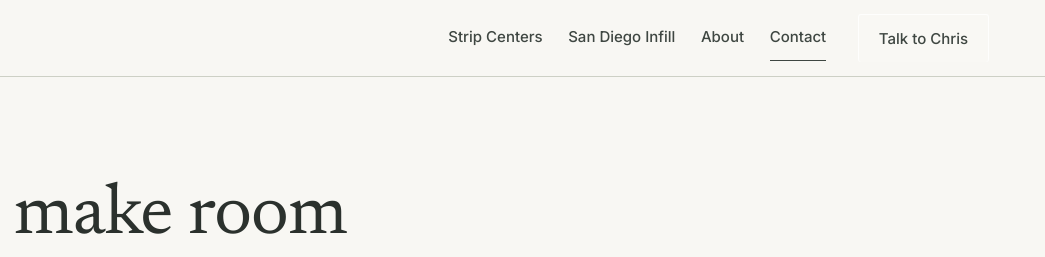
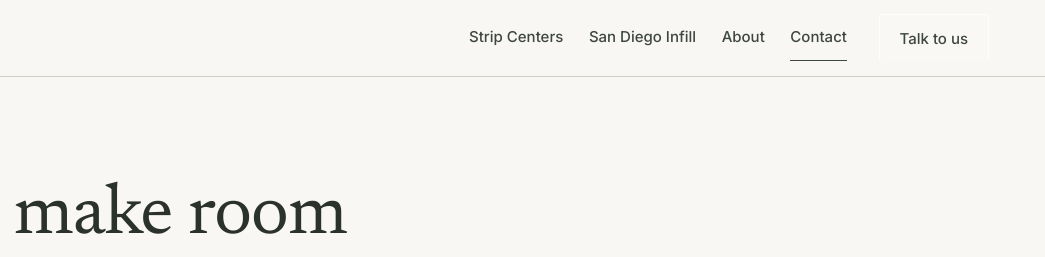
Before and after one commit to ClarkDevCo/clarkdevco-website, a plain HTML site: page contact/index.html in a window 1280 px wide. Shown: the top 257 px of the page, 235-1280 px from the left. Drawn offline with Linux system fonts and the light colour scheme.

Commit message:
Button label: Talk to us (Chris): contact

```diff
--- a/contact/index.html
+++ b/contact/index.html
@@ -44,7 +44,7 @@
       <a href="/san-diego-infill/">San Diego Infill</a>
       <a href="/about/">About</a>
       <a href="/contact/" aria-current="page">Contact</a>
-      <a class="btn" href="/contact/">Talk to Chris</a>
+      <a class="btn" href="/contact/">Talk to us</a>
     </nav>
   </div>
 </header>
```
